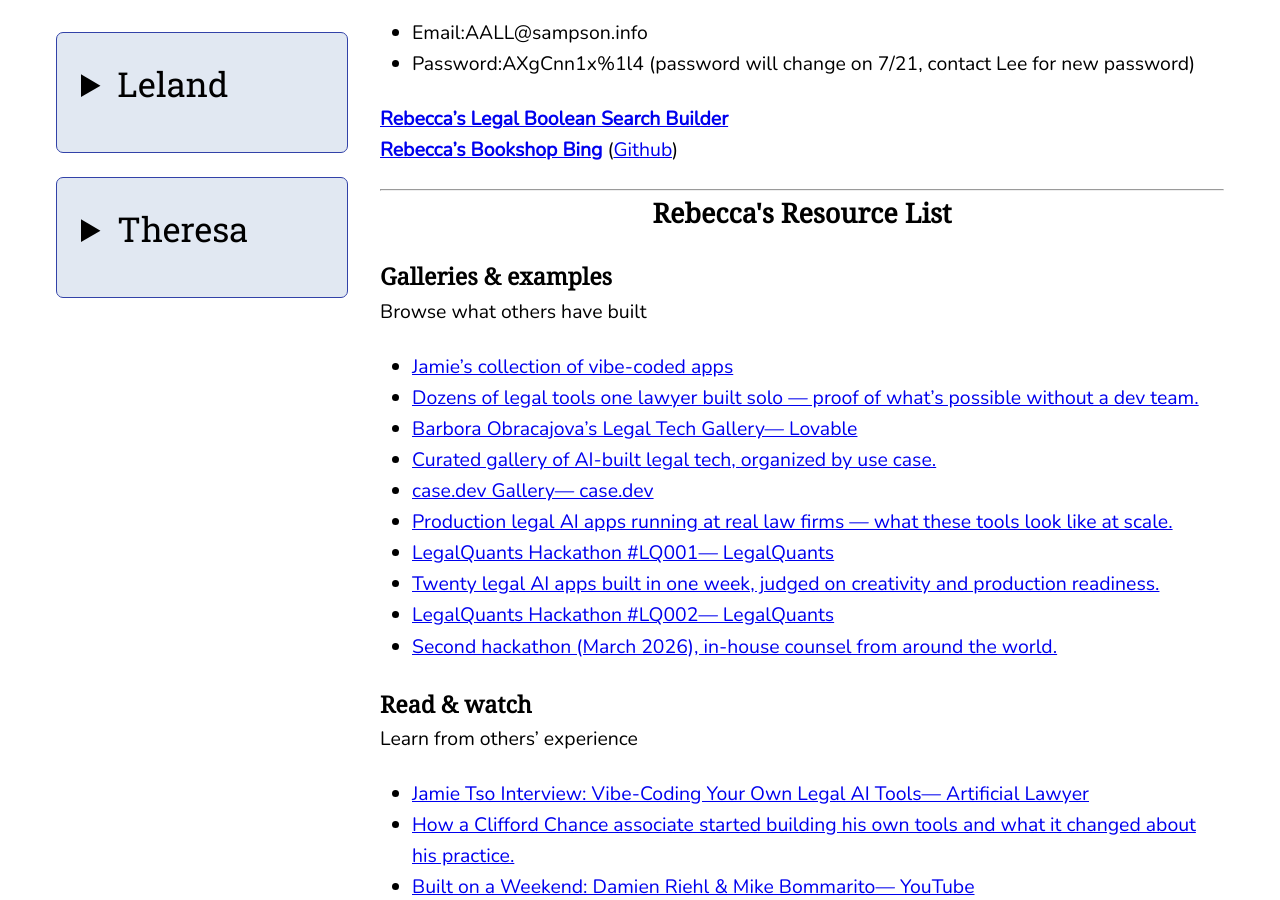
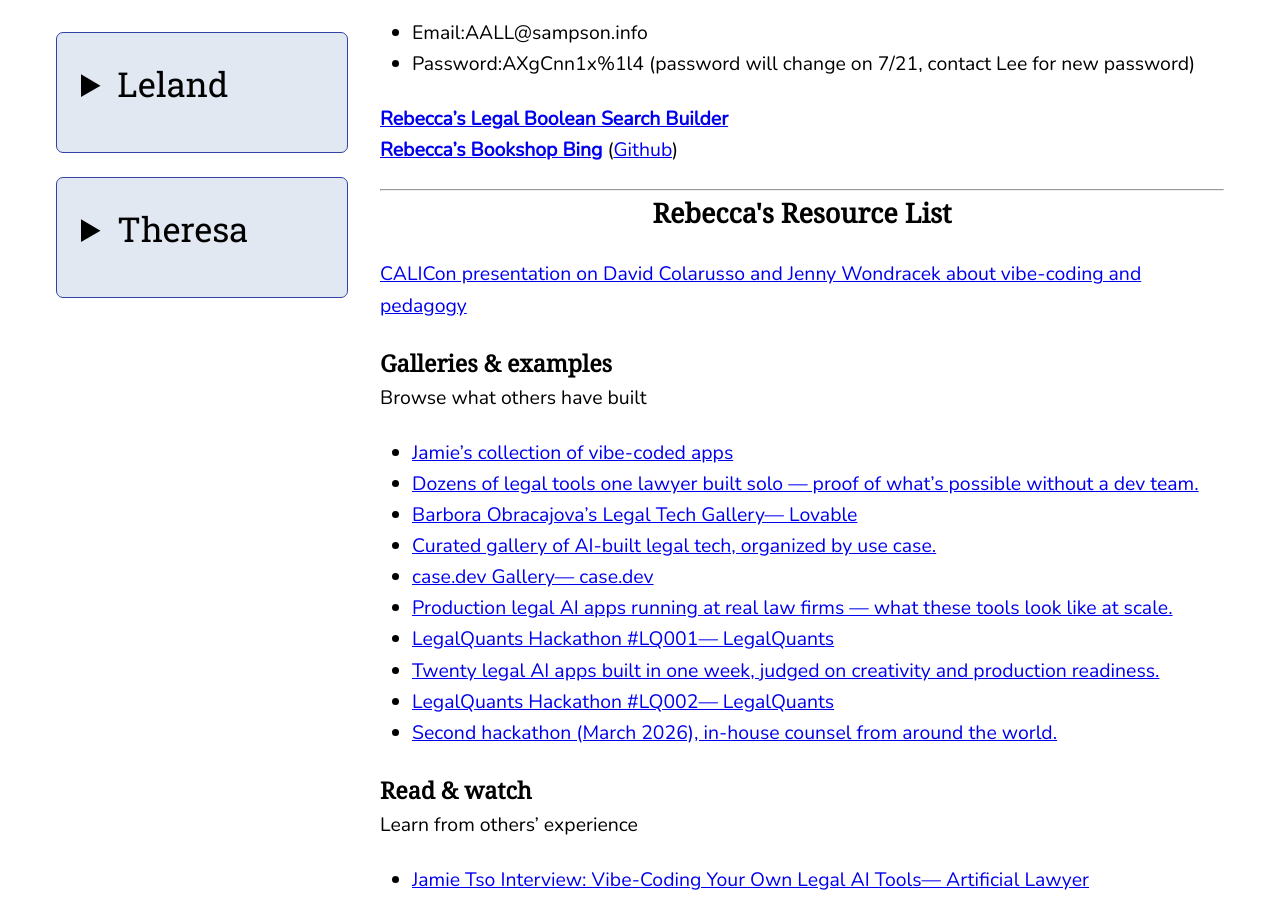
Before and after one commit to lelandsampson/Leland-Sampson-Website, a Jekyll site: the page built from aall-26.md, in a window 1280 px wide and 900 px high, scrolled down 594 px. Built offline with Jekyll 4.4.1, drawn with Linux system fonts in a browser that asks for light colours.

Commit message:
Update aall-26.md

```diff
--- a/aall-26.md
+++ b/aall-26.md
@@ -19,6 +19,8 @@
 ---
 
 <h2 align="center">Rebecca's Resource List</h2>
+
+[CALICon presentation on David Colarusso and Jenny Wondracek about vibe-coding and pedagogy](https://youtu.be/PpGF8VBb9XA?si=wsPkXZL46hu5aKnR)
 
 ### Galleries & examples
 
```
